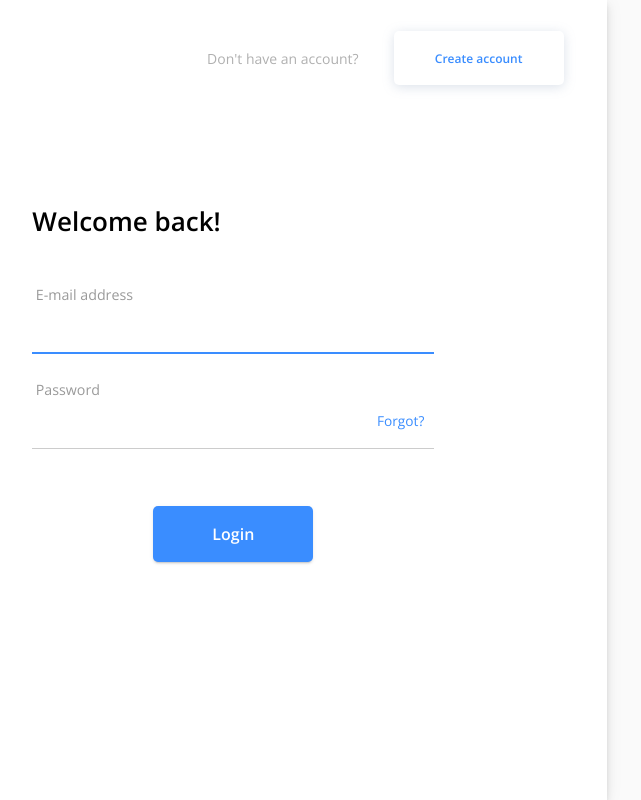
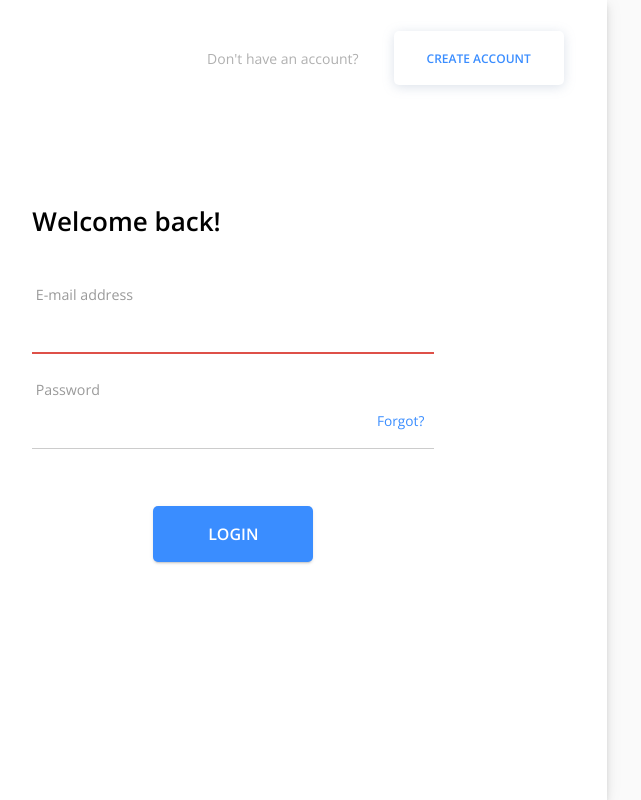
Before and after one commit to hatchways/team-samosa, a React (Create React App) app in the folder client/: page /login in a window 1280 px wide. Shown: the whole page, without its empty margins (140-781 px from the left). Built offline with nearby package versions, Linux system fonts and the light colour scheme; no server answers.

Commit message:
copy theme from main

```diff
--- a/client/src/themes/theme.ts
+++ b/client/src/themes/theme.ts
@@ -1,19 +1,20 @@
 import { createMuiTheme } from '@material-ui/core';
-import { grey } from '@material-ui/core/colors';
+import grey from '@material-ui/core/colors/grey';
 
 export const theme = createMuiTheme({
   typography: {
-    fontFamily: '"Open Sans", "sans-serif", "Roboto", "Poppins"',
+    fontFamily: '"Poppins", "Open Sans", "sans-serif", "Roboto"',
     fontSize: 12,
     button: {
-      textTransform: 'none',
+      textTransform: 'uppercase',
       fontWeight: 700,
     },
+    overline: { fontWeight: 700, fontSize: '0.75rem' },
   },
   palette: {
-    primary: { main: '#3A8DFF' },
+    primary: { main: '#de5048' },
     secondary: { main: grey[400] },
-    text: { primary: grey[800], secondary: grey[400], disabled: grey[50] },
+    text: { primary: grey[800], secondary: grey[400], disabled: grey[100] },
     background: { default: grey[50] },
   },
   shape: {
```
